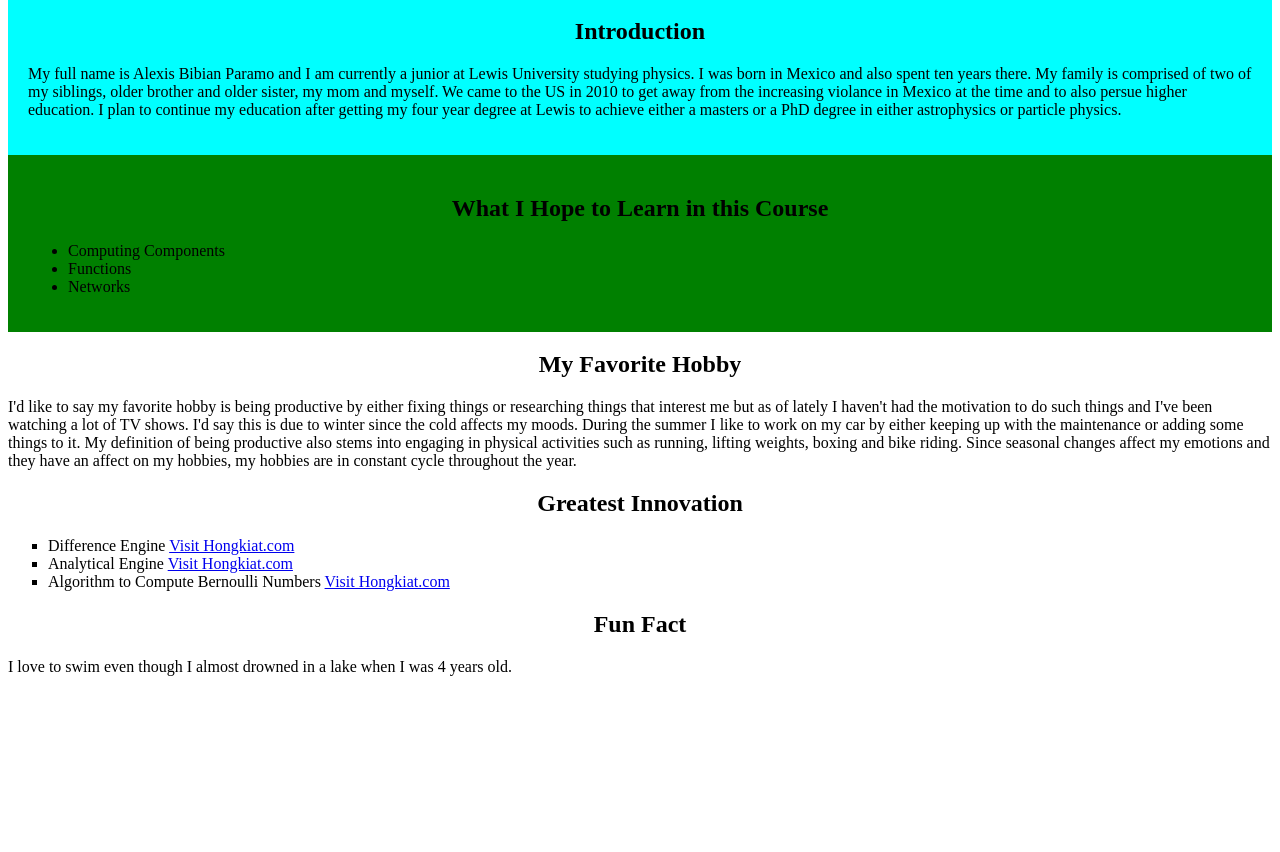
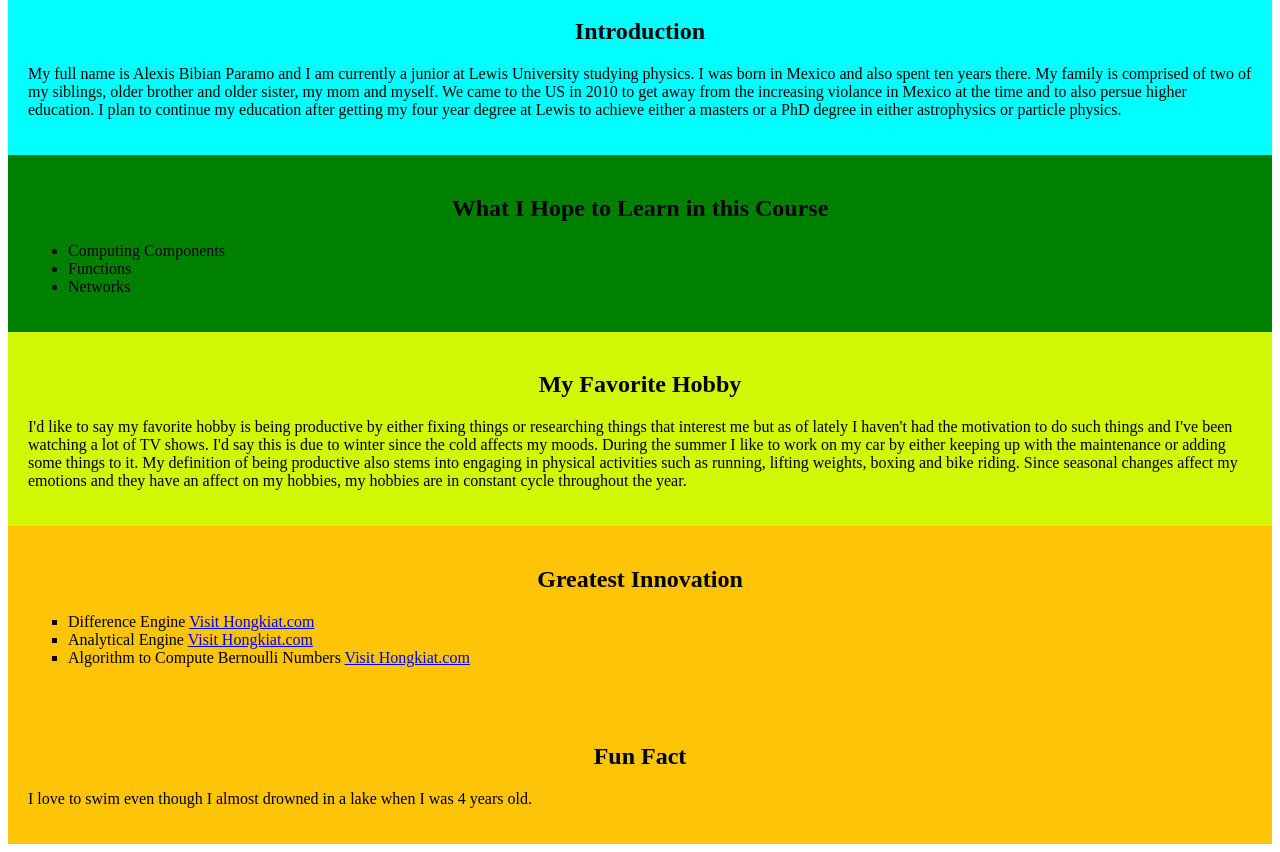
Before and after one commit to abibian/getting-to-know-each-other2, a plain HTML site: page Index.html in a window 1280 px wide. Shown: the part 120-972 px from the top of the page. Before the commit the page ends 812 px from the top, so only its background shows below. Drawn offline with Linux system fonts and the light colour scheme.

Commit message:
Update Index.html.

```diff
--- a/Index.html
+++ b/Index.html
@@ -19,17 +19,21 @@
     <li>Networks</li>
   </ul>
 </div>
+<div style="background-color:rgb(210, 247, 4);padding:20px">
   <h2 style="text-align:center;">My Favorite Hobby</h2>
   <p>I'd like to say my favorite hobby is being productive by either fixing things or researching things that interest me but as of lately I haven't had the motivation to do such things and I've been watching a lot of TV shows. I'd say this is due to winter since the cold affects my moods. During the summer I like to work on my car by either keeping up with the maintenance or adding some things to it. My definition of being productive also stems into engaging in physical activities such as running, lifting weights, boxing and bike riding. Since seasonal changes affect my emotions and they have an affect on my hobbies, my hobbies are in constant cycle throughout the year.</p>
-
+</div>
+<div style="background-color:rgb(253, 196, 8);padding:20px">
   <h2 style="text-align:center;">Greatest Innovation</h2>
   <ul style="list-style-type:square;">
     <li>Difference Engine <a href="https://www.hongkiat.com/blog/computer-programming-greatest-inventions/">Visit Hongkiat.com</a></li>
     <li>Analytical Engine <a href="https://www.hongkiat.com/blog/computer-programming-greatest-inventions/">Visit Hongkiat.com</a></li>
     <li>Algorithm to Compute Bernoulli Numbers <a href="https://www.hongkiat.com/blog/computer-programming-greatest-inventions/">Visit Hongkiat.com</a></li>
   </ul>
-
+</div>
+<div style="background-color:rgb(253, 196, 8);padding:20px">
   <h2 style="text-align:center;">Fun Fact</h2>
   <p>I love to swim even though I almost drowned in a lake when I was 4 years old.</p>
+</div>
 </body>
 </html>
```
Lines whose indentation alone changed are shown as unchanged.
